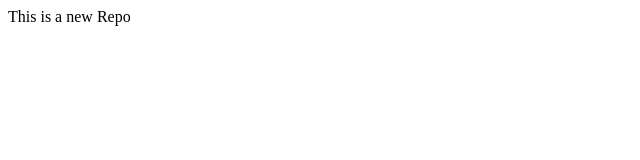
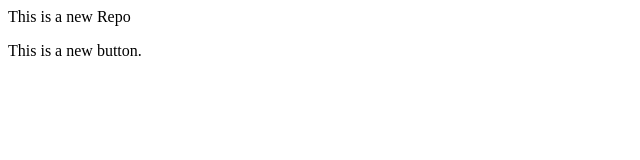
Before and after one commit to aadilshazeb/Local-Repo, a plain HTML site: page index.html in a window 1280 px wide. Shown: the whole page, without its empty margins (0-640 px from the left). Drawn offline with Linux system fonts and the light colour scheme.

Commit message:
Add new button

```diff
--- a/index.html
+++ b/index.html
@@ -1 +1,2 @@
 <p>This is a new Repo</p>
+<p>This is a new button.</p>
```
